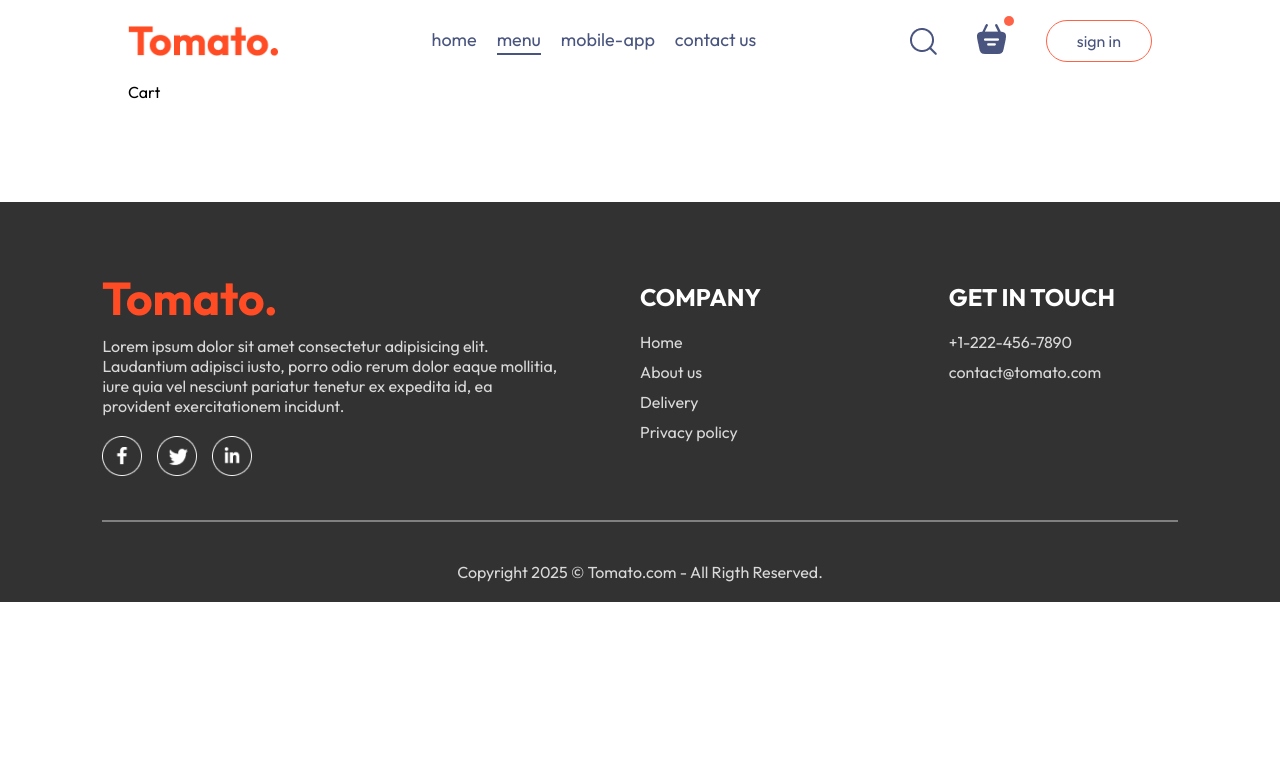
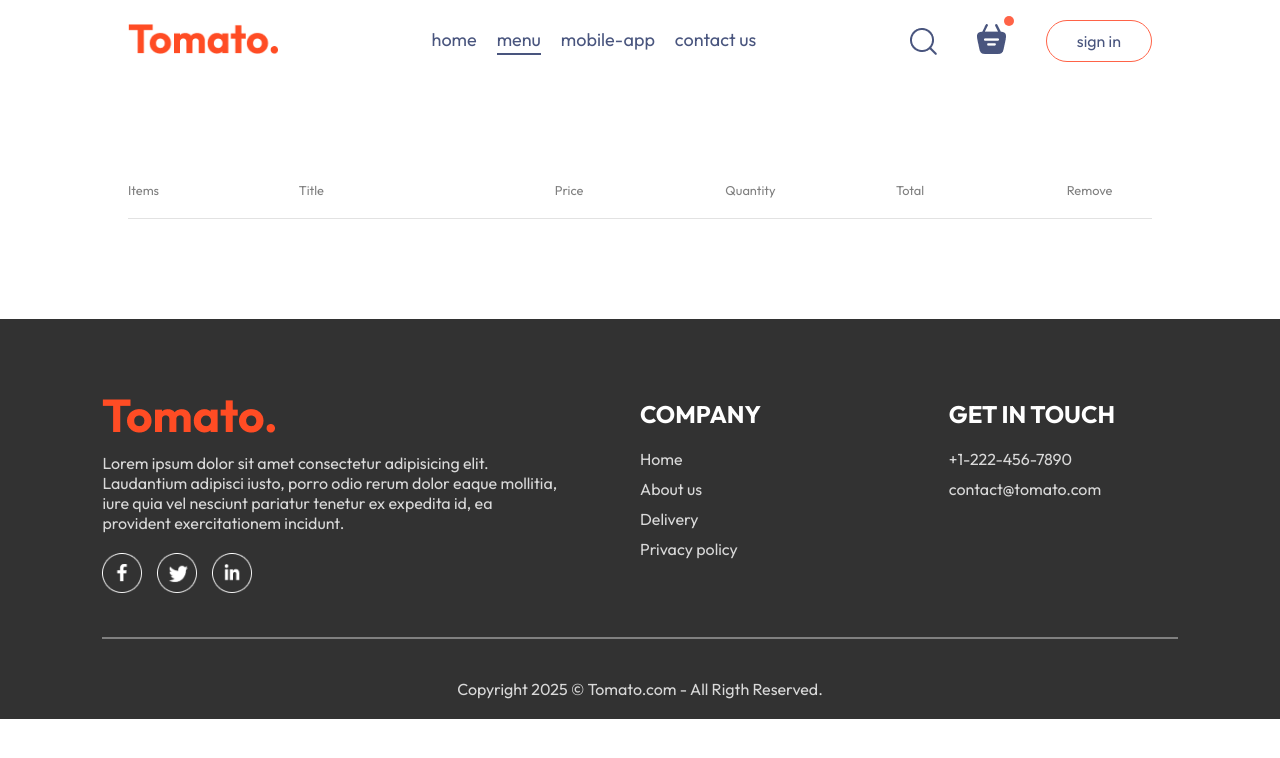
Before and after one commit to LenaM777/food-delivery, a React (Vite) app: page /cart in a window 1280 px wide. Shown: the top 758 px of the page. Built offline with nearby package versions, Linux system fonts and the light colour scheme.

Commit message:
Create Cart

```diff
--- a/src/components/Navbar/Navbar.jsx
+++ b/src/components/Navbar/Navbar.jsx
@@ -9,7 +9,7 @@
 
   return (
     <div className='navbar'>
-        <img src={assets.logo} alt="" className='logo' />
+        <Link to='/'><img src={assets.logo} alt="" className='logo' /></Link>
         <ul className='navbar-menu'>
             <Link to='/' onClick={()=>setMenu("home")} className={menu==="home" ? "activ" : ""}>home</Link>
             <a href='#explore-menu' onClick={()=>setMenu("menu")} className={menu==="menu" ? "activ" : ""}>menu</a>
@@ -19,7 +19,7 @@
         <div className="navbar-right">
             <img src={assets.search_icon} alt="" />
             <div className="navbar-search-icon">
-                <img src={assets.basket_icon} alt="" />
+                <Link to='/cart'><img src={assets.basket_icon} alt="" /></Link>
                 <div className='dot'></div>
             </div>
             <button onClick={()=>setShowLogin(true)}>sign in</button>
--- a/src/pages/Cart/Cart.css
+++ b/src/pages/Cart/Cart.css
@@ -0,0 +1,31 @@
+.cart {
+    margin-top: 100px;
+}
+
+.cart-items-title {
+    display: grid;
+    grid-template-columns: 1fr 1.5fr 1fr 1fr 1fr 0.5fr;
+    align-items: center;
+    color: grey;
+    font-size: max(1vw, 12px);
+
+}
+
+.cart-items-item {
+    margin: 10px 0;
+    color: black;
+}
+
+.cart-items-item img {
+    width: 50px;
+}
+
+.cart hr {
+    height: 1px;
+    background-color: #e2e2e2;
+    border: none;
+}
+
+.cart-items-item .cross {
+    cursor: pointer;
+}
--- a/src/pages/Cart/Cart.jsx
+++ b/src/pages/Cart/Cart.jsx
@@ -1,10 +1,45 @@
-import React from 'react'
-import './Cart.css'
+import React, { useContext } from "react";
+import "./Cart.css";
+import { StoreContext } from "../../context/StoreContext";
 
 const Cart = () => {
+  const { cartItems, food_list, removeFromCart } = useContext(StoreContext);
+
   return (
-    <div>Cart</div>
-  )
-}
+    <div className="cart">
+      <div className="cart-items">
+        <div className="cart-items-title">
+          <p>Items</p>
+          <p>Title</p>
+          <p>Price</p>
+          <p>Quantity</p>
+          <p>Total</p>
+          <p>Remove</p>
+        </div>
+        <br />
+        <hr />
+        {food_list.map((item, index) => {
+          if (cartItems[item._id] > 0) {
+            return (
+              <div>
+                <div className="cart-items-title cart-items-item">
+                  <img src={item.image} alt="" />
+                  <p>{item.name}</p>
+                  <p>${item.price}</p>
+                  <p>{cartItems[item._id]}</p>
+                  <p>${item.price * cartItems[item._id]}</p>
+                  <p onClick={() => removeFromCart(item._id)} className="cross">
+                    X
+                  </p>
+                </div>
+                <hr />
+              </div>
+            );
+          }
+        })}
+      </div>
+    </div>
+  );
+};
 
-export default Cart
+export default Cart;
```
